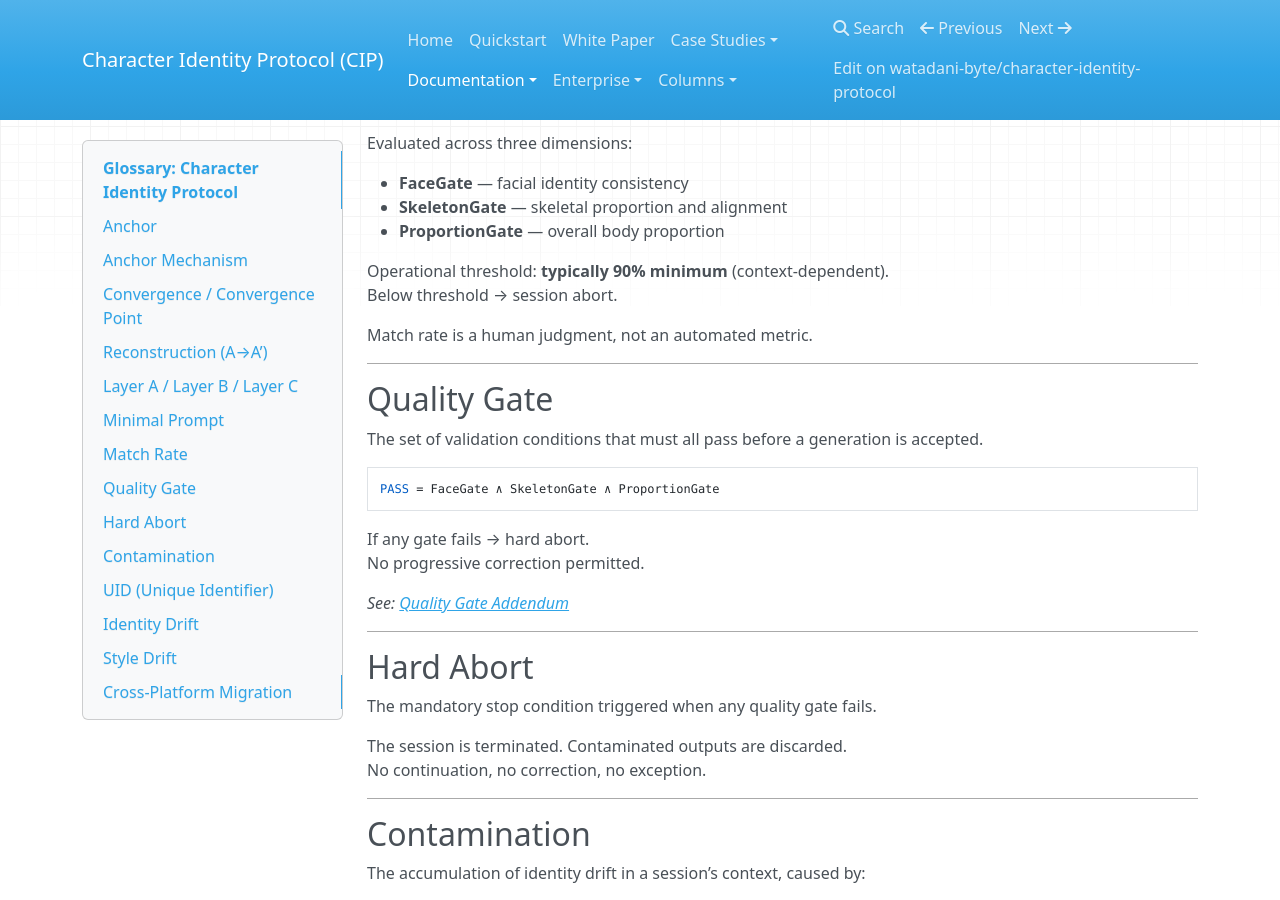
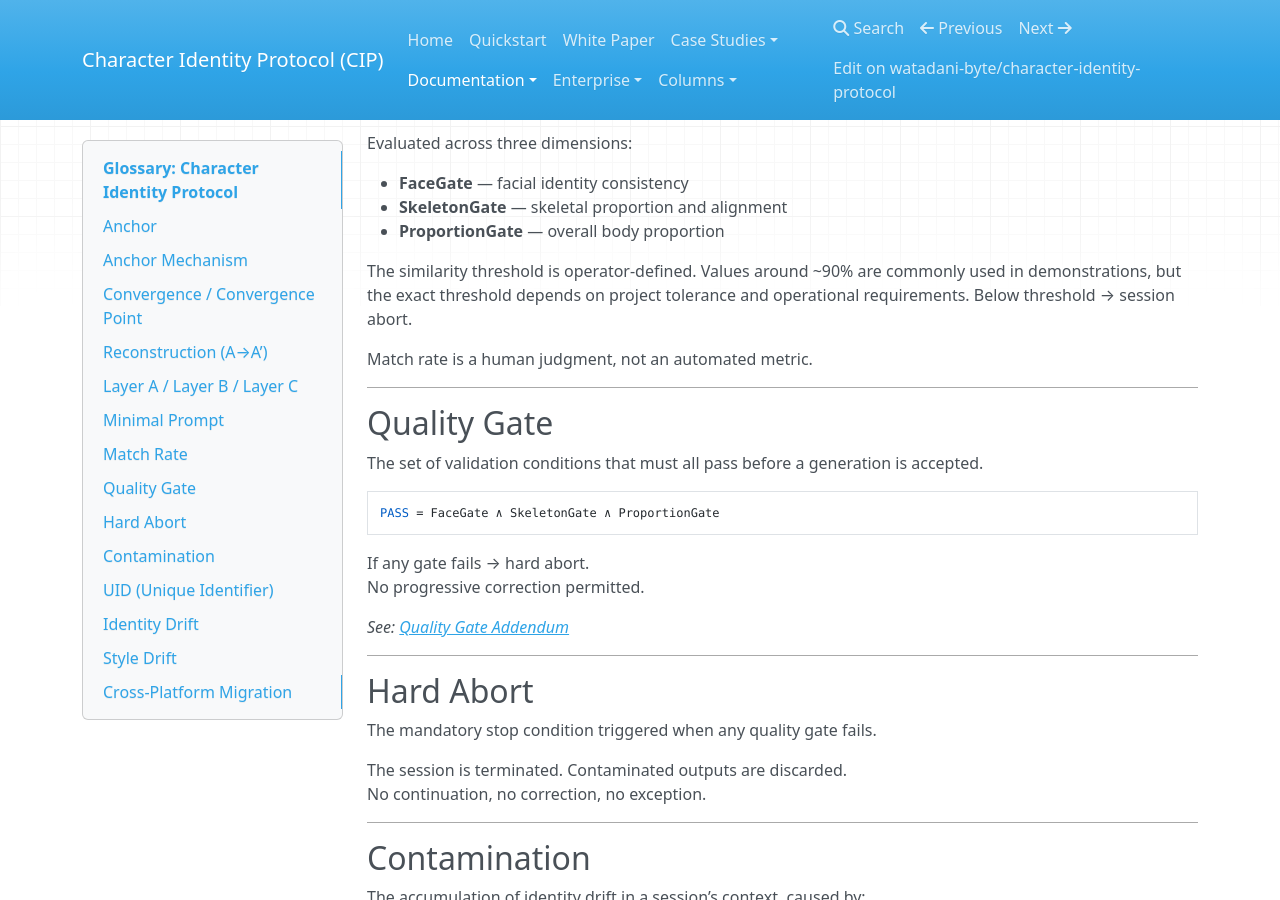
Before and after one commit to watadani-byte/character-identity-protocol, an MkDocs documentation site: the page built from docs/glossary.md, in a window 1280 px wide and 900 px high, scrolled down 1979 px. Built offline with MkDocs 1.6.1, drawn with Linux system fonts in a browser that asks for light colours; nearby versions of some CDN libraries.

Commit message:
glossary.md を更新

```diff
--- a/docs/glossary.md
+++ b/docs/glossary.md
@@ -98,7 +98,7 @@ Evaluated across three dimensions:
 - **SkeletonGate** — skeletal proportion and alignment
 - **ProportionGate** — overall body proportion
 
-Operational threshold: **typically 90% minimum** (context-dependent).
+The similarity threshold is operator-defined. Values around ~90% are commonly used in demonstrations, but the exact threshold depends on project tolerance and operational requirements.
 Below threshold → session abort.
 
 Match rate is a human judgment, not an automated metric.
```
